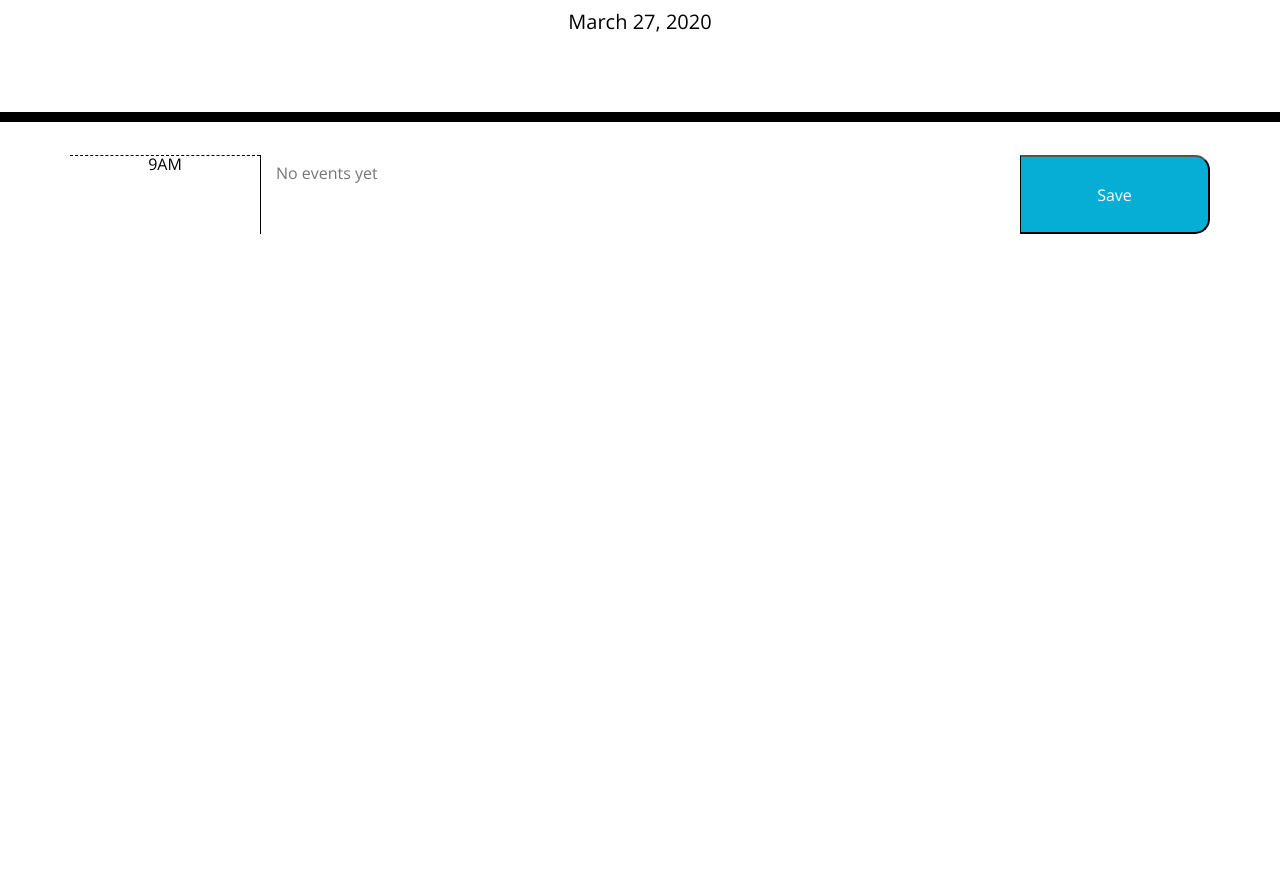
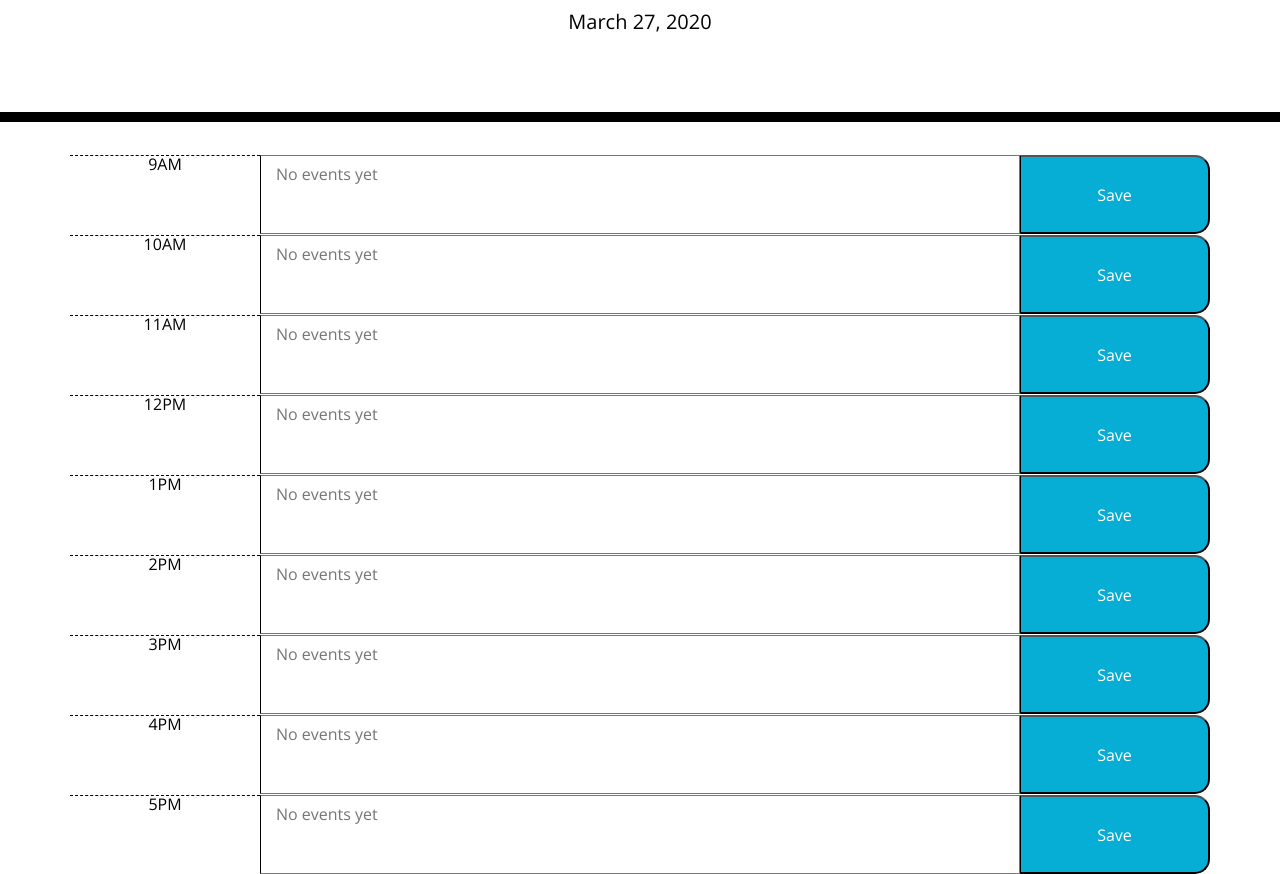
Before and after one commit to robertrcandler/H5-Calendar, a plain HTML site: page index.html in a window 1280 px wide. Shown: the part 182-1056 px from the top of the page. Before the commit the page ends 800 px from the top, so only its background shows below. Drawn offline with nearby package versions, Linux system fonts and the light colour scheme.

Commit message:
good looking html

```diff
--- a/index.html
+++ b/index.html
@@ -32,8 +32,57 @@
 
     <div class="container">
       <div class="time-block">
+        <!--9AM-->
         <div class="row">
           <div class="col-2 hour">9AM</div>
+          <textarea class="col-8 description" placeholder="No events yet"></textarea>
+          <button class="col-2 saveBtn">Save</button>
+        </div>
+        <!--10AM-->
+        <div class="row">
+          <div class="col-2 hour">10AM</div>
+          <textarea class="col-8 description" placeholder="No events yet"></textarea>
+          <button class="col-2 saveBtn">Save</button>
+        </div>
+        <!--11AM-->
+        <div class="row">
+          <div class="col-2 hour">11AM</div>
+          <textarea class="col-8 description" placeholder="No events yet"></textarea>
+          <button class="col-2 saveBtn">Save</button>
+        </div>
+        <!--12PM-->
+        <div class="row">
+          <div class="col-2 hour">12PM</div>
+          <textarea class="col-8 description" placeholder="No events yet"></textarea>
+          <button class="col-2 saveBtn">Save</button>
+        </div>
+        <!--1PM-->
+        <div class="row">
+          <div class="col-2 hour">1PM</div>
+          <textarea class="col-8 description" placeholder="No events yet"></textarea>
+          <button class="col-2 saveBtn">Save</button>
+        </div>
+        <!--2PM-->
+        <div class="row">
+          <div class="col-2 hour">2PM</div>
+          <textarea class="col-8 description" placeholder="No events yet"></textarea>
+          <button class="col-2 saveBtn">Save</button>
+        </div>
+        <!--3PM-->
+        <div class="row">
+          <div class="col-2 hour">3PM</div>
+          <textarea class="col-8 description" placeholder="No events yet"></textarea>
+          <button class="col-2 saveBtn">Save</button>
+        </div>
+        <!--4PM-->
+        <div class="row">
+          <div class="col-2 hour">4PM</div>
+          <textarea class="col-8 description" placeholder="No events yet"></textarea>
+          <button class="col-2 saveBtn">Save</button>
+        </div>
+        <!--5PM-->
+        <div class="row">
+          <div class="col-2 hour">5PM</div>
           <textarea class="col-8 description" placeholder="No events yet"></textarea>
           <button class="col-2 saveBtn">Save</button>
         </div>
--- a/style.css
+++ b/style.css
@@ -2,11 +2,13 @@ body {
   font-family: 'Open Sans', sans-serif;
   font-size: 16px;
   line-height: 1;
+  box-sizing: border-box;
+  margin: 0;
+  padding: 0;
 }
 
 textarea{
   background: transparent;
-  border: none;
   resize: none;
   color: #000000;
   border-left: 1px solid black;
@@ -33,7 +35,7 @@ textarea{
 .row {
   white-space: pre-wrap;
   height: 80px;
-  border-top: 1px solid white;;
+  border-top: 1px solid white;
 }
 
 .hour {
```
